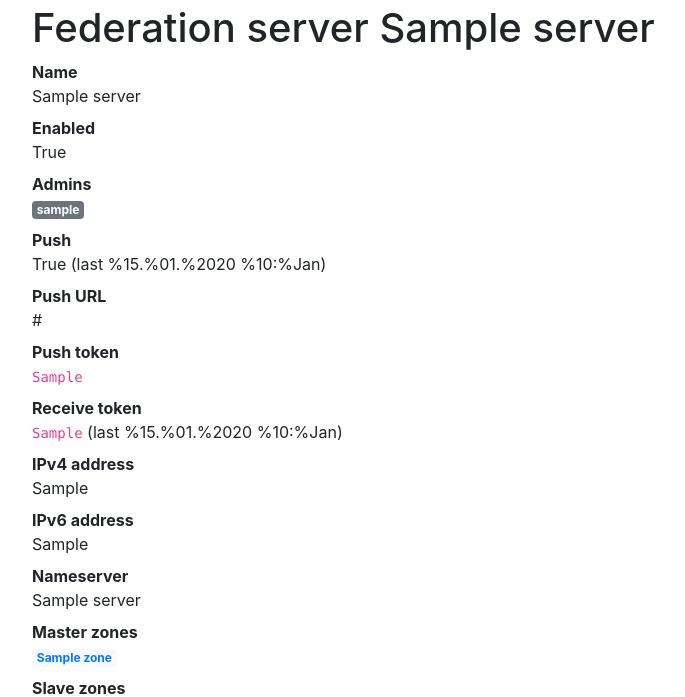
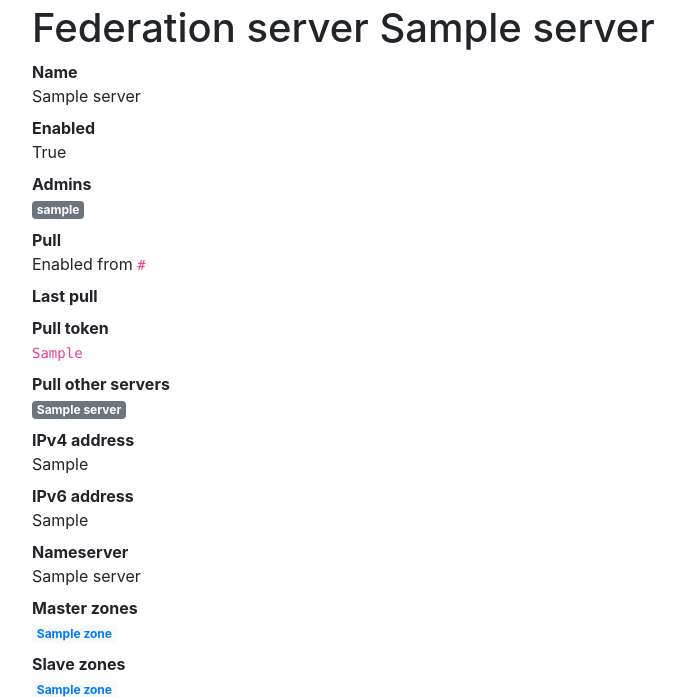
Before and after one commit to nafur/pydnsui, a Django app: page /federation/server/1 in a window 1280 px wide. Shown: the part 56-753 px from the top of the page, without its empty margins (53-738 px from the left). Run offline with Django 3.2, Linux system fonts and the light colour scheme; a user stored in the database is signed in; tables that the repository leaves empty hold one stand-in row (values such as "Sample post"); some libraries are stand-ins or nearby versions.

Commit message:
Working on models for pull structure.

```diff
--- a/federation/models.py
+++ b/federation/models.py
@@ -19,30 +19,29 @@ class Server(models.Model):
 		verbose_name = "Admin users",
 		help_text = "Users that may modify this server.",
 	)
-	push_url = models.URLField(
-		help_text = "URL where to push the information.",
+	pull_url = models.URLField(
+		blank = True,
+		help_text = "URL where to pull the information.",
 	)
-	push_enabled = models.BooleanField(
+	pull_enabled = models.BooleanField(
 		default = True,
-		verbose_name = "Zone is enabled",
+		verbose_name = "Pull is enabled",
 	)
-	push_token = models.CharField(
+	pull_token = models.CharField(
+		blank = True,
 		max_length = 255,
 		verbose_name = "Token",
 	)
-	last_push = models.DateTimeField(
+	pull_servers = models.ManyToManyField(
+		'self',
+		blank = True,
+		verbose_name = "servers to pull from here",
+		related_name = "servers",
+	)
+	pull_last = models.DateTimeField(
 		blank = True,
 		null = True,
-		help_text = "Last push to this server"
-	)
-	receive_token = models.CharField(
-		max_length = 255,
-		verbose_name = "Token",
-	)
-	last_received = models.DateTimeField(
-		blank = True,
-		null = True,
-		help_text = "Last push from this server"
+		help_text = "Last pull from this server"
 	)
 	ipv4 = models.GenericIPAddressField(
 		protocol = 'IPv4',
@@ -66,8 +65,12 @@ class Server(models.Model):
 	def is_this_server(self):
 		return settings.SERVER_NAME == self.name
 	def is_push_recent(self):
+		if self.last_push is None:
+			return False
 		return self.last_push > datetime.now() - datetime.hour(1)
 	def is_receive_recent(self):
+		if self.last_received is None:
+			return False
 		return self.last_received > datetime.now() - datetime.hour(1)
 
 class Zone(models.Model):
--- a/federation/templates/federation/server_detail.html
+++ b/federation/templates/federation/server_detail.html
@@ -10,14 +10,14 @@
 	<dd>{{ object.enabled }}</dd>
 	<dt>Admins</dt>
 	<dd>{% for u in server.admins.all %}<span class="badge badge-secondary">{{ u.username }}</span>{% endfor %}</dd>
-	<dt>Push</dt>
-	<dd>{{ object.push_enabled }} (last {{ object.last_push|date:'%d.%m.%Y %H:%M' }})</dd>
-	<dt>Push URL</dt>
-	<dd>{{ object.push_url }}</dd>
-	<dt>Push token</dt>
-	<dd><code>{{ object.push_token }}</code></dd>
-	<dt>Receive token</dt>
-	<dd><code>{{ object.receive_token }}</code> (last {{ object.last_received|date:'%d.%m.%Y %H:%M' }})</dd>
+	<dt>Pull</dt>
+	<dd>{% if object.pull_enabled %}Enabled{% else %}Disabled{% endif %} from <code>{{ object.pull_url }}</code></dd>
+	<dt>Last pull</dt>
+	<dd>{{ object.last_push|date:'%d.%m.%Y %H:%M' }}</dd>
+	<dt>Pull token</dt>
+	<dd><code>{{ object.pull_token }}</code></dd>
+	<dt>Pull other servers</dt>
+	<dd>{% for s in server.pull_servers.all %}<span class="badge badge-secondary">{{ s.name }}</span>{% endfor %}</dd>
 	<dt>IPv4 address</dt>
 	<dd>{{ object.ipv4 }}</dd>
 	<dt>IPv6 address</dt>
--- a/federation/urls.py
+++ b/federation/urls.py
@@ -17,7 +17,7 @@ urlpatterns = [
 		login_required(
 			CrispyCreateView.as_view(
 				model = models.Server,
-				fields = [ 'name', 'enabled', 'admins', 'push_url', 'push_enabled', 'ipv4', 'ipv6', 'token' ],
+				fields = [ 'name', 'enabled', 'admins', 'pull_url', 'pull_enabled', 'pull_token', 'pull_servers', 'ipv4', 'ipv6'],
 				form_submit_text = 'Submit',
 			)
 		),
@@ -33,7 +33,7 @@ urlpatterns = [
 		login_required(
 			CrispyUpdateView.as_view(
 				model = models.Server,
-				fields = [ 'name', 'enabled', 'admins', 'push_url', 'push_enabled', 'ipv4', 'ipv6', 'token' ],
+				fields = [ 'name', 'enabled', 'admins', 'pull_url', 'pull_enabled', 'pull_token', 'pull_servers', 'ipv4', 'ipv6'],
 				form_submit_text = 'Submit',
 			)
 		),
@@ -57,25 +57,25 @@ urlpatterns = [
 		),
 		name = 'server-enable',
 	),
-	path('server/<int:pk>/disable-push',
+	path('server/<int:pk>/disable-pull',
 		login_required(
 			DisableView.as_view(
 				model = models.Server,
 				redirect_url = reverse_lazy('fed:server-list'),
-				property_name = 'push_enabled'
+				property_name = 'pull_enabled'
 			)
 		),
-		name = 'server-disable-push',
+		name = 'server-disable-pull',
 	),
-	path('server/<int:pk>/enable-push',
+	path('server/<int:pk>/enable-pull',
 		login_required(
 			EnableView.as_view(
 				model = models.Server,
 				redirect_url = reverse_lazy('fed:server-list'),
-				property_name = 'push_enabled'
+				property_name = 'pull_enabled'
 			)
 		),
-		name = 'server-enable-push',
+		name = 'server-enable-pull',
 	),
 	path('zone',
 		login_required(
```
Also changed, not shown: federation/templates/federation/server_list.html (+10 -18 lines), federation/migrations/0009_server_receive_allow_others.py (added), federation/migrations/0010_auto_20200329_1914.py (added), federation/migrations/0011_remove_server_last_received.py (added), federation/migrations/0012_auto_20200329_1920.py (added).
